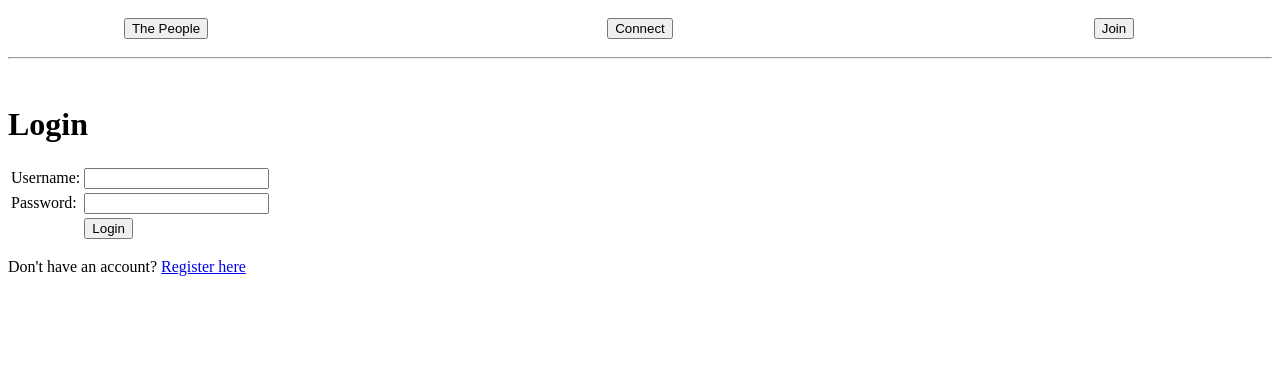
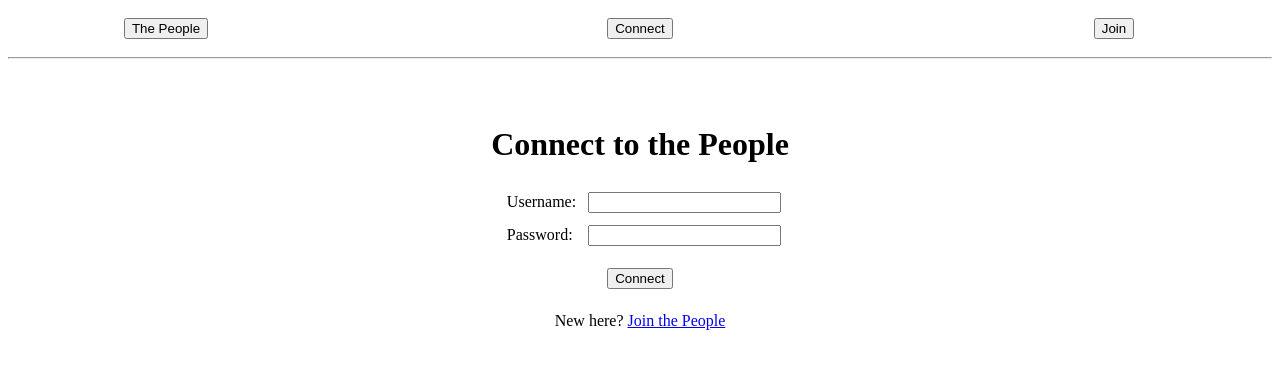
Before and after one commit to ismaelgiovannetti/demos, a PHP site: page /login.php in a window 1280 px wide. Shown: the top 369 px of the page. Run offline with PHP 8.4, Linux system fonts and the light colour scheme.

Commit message:
Update login.php

```diff
--- a/login.php
+++ b/login.php
@@ -2,11 +2,11 @@
 require_once 'includes/config.php';
 
 if ($_SERVER['REQUEST_METHOD'] === 'POST') {
-    $username = $_POST['username'] ?? '';
+    $username = trim($_POST['username'] ?? '');
     $password = $_POST['password'] ?? '';
 
-    if (empty($username) || empty($password)) {
-        $_SESSION['message'] = 'Please fill in all fields';
+    if (empty($username)) {
+        $_SESSION['message'] = 'Dèmos : What is your name ?';
         redirect('login.php');
     }
 
@@ -18,40 +18,43 @@ if ($_SERVER['REQUEST_METHOD'] === 'POST') {
         if ($user && password_verify($password, $user['password'])) {
             $_SESSION['user_id'] = $user['id'];
             $_SESSION['username'] = $user['username'];
-            $_SESSION['message'] = 'Login successful!';
+            $_SESSION['message'] = 'Dèmos : Welcome back, ' . htmlspecialchars($user['username']) . '!';
             redirect('index.php');
         } else {
             // Log failed login attempt
             error_log("Failed login attempt for username: $username");
-            $_SESSION['message'] = 'Invalid username or password';
+            $_SESSION['message'] = 'Dèmos : I don\'t know you...';
             redirect('login.php');
         }
     } catch (PDOException $e) {
         error_log('Login error: ' . $e->getMessage());
-        $_SESSION['message'] = 'An error occurred. Please try again.';
+        $_SESSION['message'] = 'Dèmos : Mhh...';
         redirect('login.php');
     }
 }
 ?>
 <?php include 'includes/header.php'; ?>
 
-<h1>Login</h1>
-<form method="post" action="login.php">
-    <table>
+<div style="max-width: 400px; margin: 0 auto; padding: 20px; text-align: center;">
+    <h1>Connect to the People</h1>
+    <form method="post" action="login.php" style="margin: 20px 0;">
+        <table style="margin: 0 auto; text-align: left;">
             <tr>
-            <td>Username:</td>
-            <td><input type="text" name="username" required></td>
+                <td style="padding: 5px;">Username:</td>
+                <td style="padding: 5px;"><input type="text" name="username" style="width: 100%;"></td>
             </tr>
             <tr>
-            <td>Password:</td>
-            <td><input type="password" name="password" required></td>
+                <td style="padding: 5px;">Password:</td>
+                <td style="padding: 5px;"><input type="password" name="password" style="width: 100%;"></td>
             </tr>
             <tr>
-            <td></td>
-            <td><input type="submit" value="Login"></td>
+                <td colspan="2" style="text-align: center; padding-top: 15px;">
+                    <input type="submit" value="Connect">
+                </td>
             </tr>
         </table>
     </form>
-<p>Don't have an account? <a href="register.php">Register here</a></p>
+    <p>New here? <a href="register.php">Join the People</a></p>
+</div>
 
 <?php include 'includes/footer.php'; ?>
```
Lines whose indentation alone changed are shown as unchanged.
